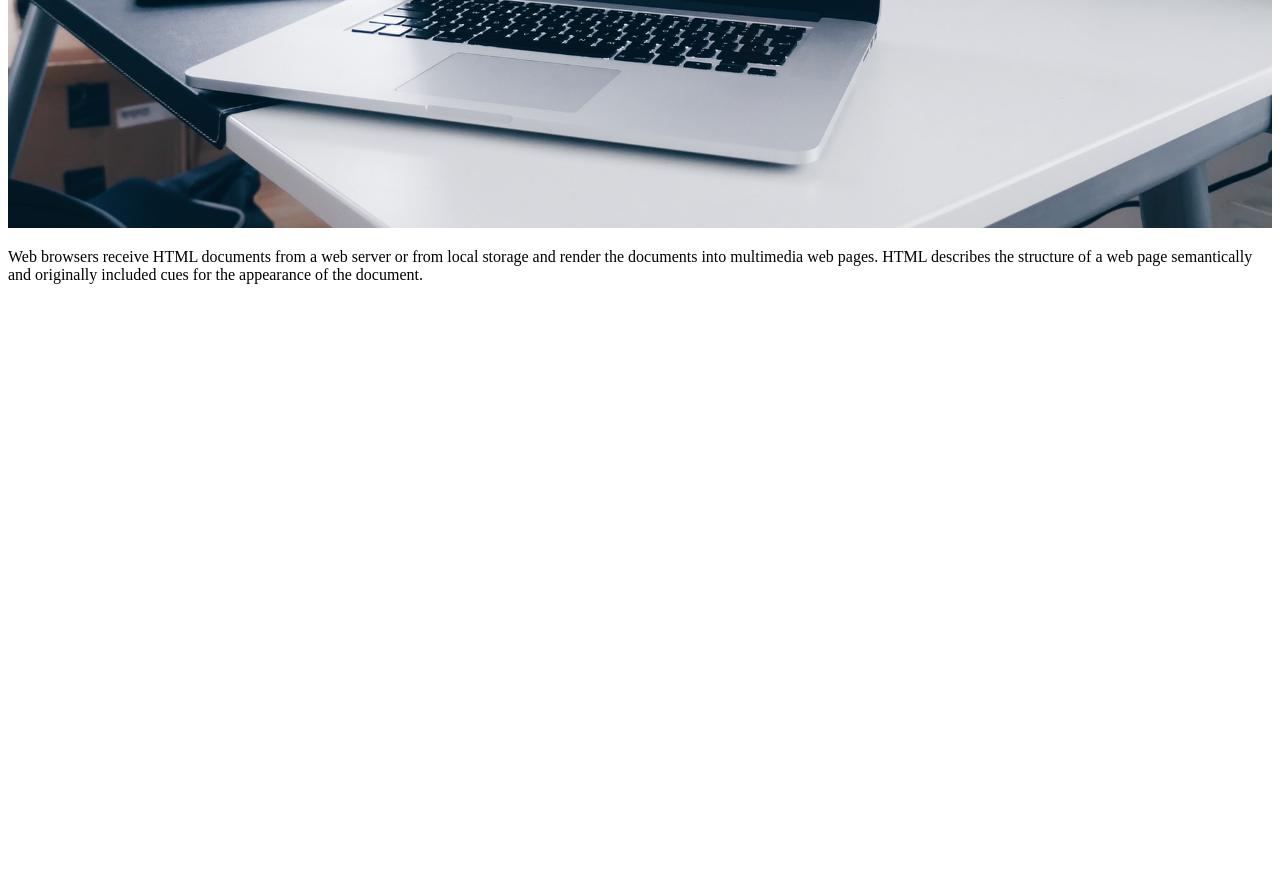
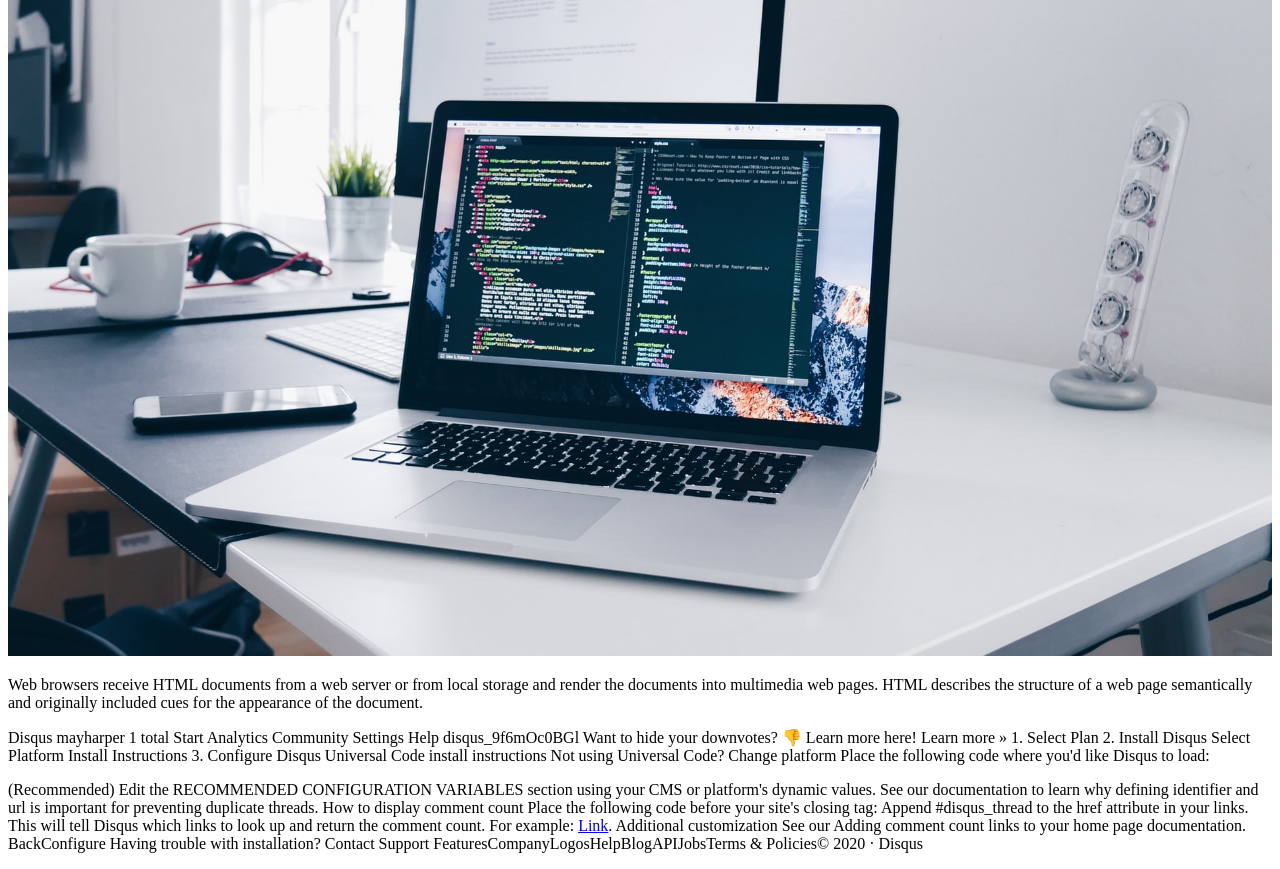
Before and after one commit to mayharper/WEB1, a plain HTML site: page 2.html in a window 1280 px wide. Shown: the part 858-1727 px from the top of the page. Before the commit the page ends 1158 px from the top, so only its background shows below. Drawn offline with Linux system fonts and the light colour scheme; a script that the page names is missing.

Commit message:
Add files via upload

```diff
--- a/2.html
+++ b/2.html
@@ -12,6 +12,70 @@
   <li><a href="3.html">JavaScript</a><br></li>
 </ol>
 <h2>HTML란 무엇인가?</h2>
-<P><a href="https://en.wikipedia.org/wiki/HTML" target="_blank" title="html specification">Hypertext Markup Language (HTML)</a> is the <strong>standard <u>markup</u> language</strong> for documents designed to be displayed in a web browser. It can be assisted by technologies such as Cascading Style Sheets (CSS) and scripting languages such as JavaScript.<img src="coding.jpg"width="100%"></P><P STYLE="margin-top:10px;">Web browsers receive HTML documents from a web server or from local storage and render the documents into multimedia web pages. HTML describes the structure of a web page semantically and originally included cues for the appearance of the document.</P>
+<p><iframe width="725" height="408" src="https://www.youtube.com/embed/7T7r_oSp0SE?list=PLuHgQVnccGMDZP7FJ_ZsUrdCGH68ppvPb" frameborder="0" allow="accelerometer; autoplay; encrypted-media; gyroscope; picture-in-picture" allowfullscreen></iframe>
+</p>
+<p><a href="https://en.wikipedia.org/wiki/HTML" target="_blank" title="html specification">Hypertext Markup Language (HTML)</a> is the <strong>standard <u>markup</u> language</strong> for documents designed to be displayed in a web browser. It can be assisted by technologies such as Cascading Style Sheets (CSS) and scripting languages such as JavaScript.<img src="coding.jpg"width="100%"></P><P STYLE="margin-top:10px;">Web browsers receive HTML documents from a web server or from local storage and render the documents into multimedia web pages. HTML describes the structure of a web page semantically and originally included cues for the appearance of the document.</P>
 </body>
+<p>
+  Disqus
+
+
+mayharper
+1 total
+
+Start
+Analytics
+Community
+Settings
+Help
+
+disqus_9f6mOc0BGl
+Want to hide your downvotes? 👎 Learn more here! Learn more »
+1. Select Plan
+2. Install Disqus
+Select Platform
+Install Instructions
+3. Configure Disqus
+
+Universal Code install instructions
+Not using Universal Code? Change platform
+
+
+Place the following code where you'd like Disqus to load:
+<div id="disqus_thread"></div>
+<script>
+
+/**
+*  RECOMMENDED CONFIGURATION VARIABLES: EDIT AND UNCOMMENT THE SECTION BELOW TO INSERT DYNAMIC VALUES FROM YOUR PLATFORM OR CMS.
+*  LEARN WHY DEFINING THESE VARIABLES IS IMPORTANT: https://disqus.com/admin/universalcode/#configuration-variables*/
+/*
+var disqus_config = function () {
+this.page.url = PAGE_URL;  // Replace PAGE_URL with your page's canonical URL variable
+this.page.identifier = PAGE_IDENTIFIER; // Replace PAGE_IDENTIFIER with your page's unique identifier variable
+};
+*/
+(function() { // DON'T EDIT BELOW THIS LINE
+var d = document, s = d.createElement('script');
+s.src = 'https://mayharper.disqus.com/embed.js';
+s.setAttribute('data-timestamp', +new Date());
+(d.head || d.body).appendChild(s);
+})();
+</script>
+<noscript>Please enable JavaScript to view the <a href="https://disqus.com/?ref_noscript">comments powered by Disqus.</a></noscript>
+
+(Recommended) Edit the RECOMMENDED CONFIGURATION VARIABLES section using your CMS or platform's dynamic values. See our documentation to learn why defining identifier and url is important for preventing duplicate threads.
+How to display comment count
+
+Place the following code before your site's closing </body> tag:
+<script id="dsq-count-scr" src="//mayharper.disqus.com/count.js" async></script>
+Append #disqus_thread to the href attribute in your links. This will tell Disqus which links to look up and return the comment count. For example: <a href="http://foo.com/bar.html#disqus_thread">Link</a>.
+Additional customization
+See our Adding comment count links to your home page documentation.
+BackConfigure
+Having trouble with installation?
+
+Contact Support
+FeaturesCompanyLogosHelpBlogAPIJobsTerms & Policies© 2020 · Disqus
+
+</p>
 </html>
```
Also changed, not shown: checkbox.html (added, +1 -0 lines).
